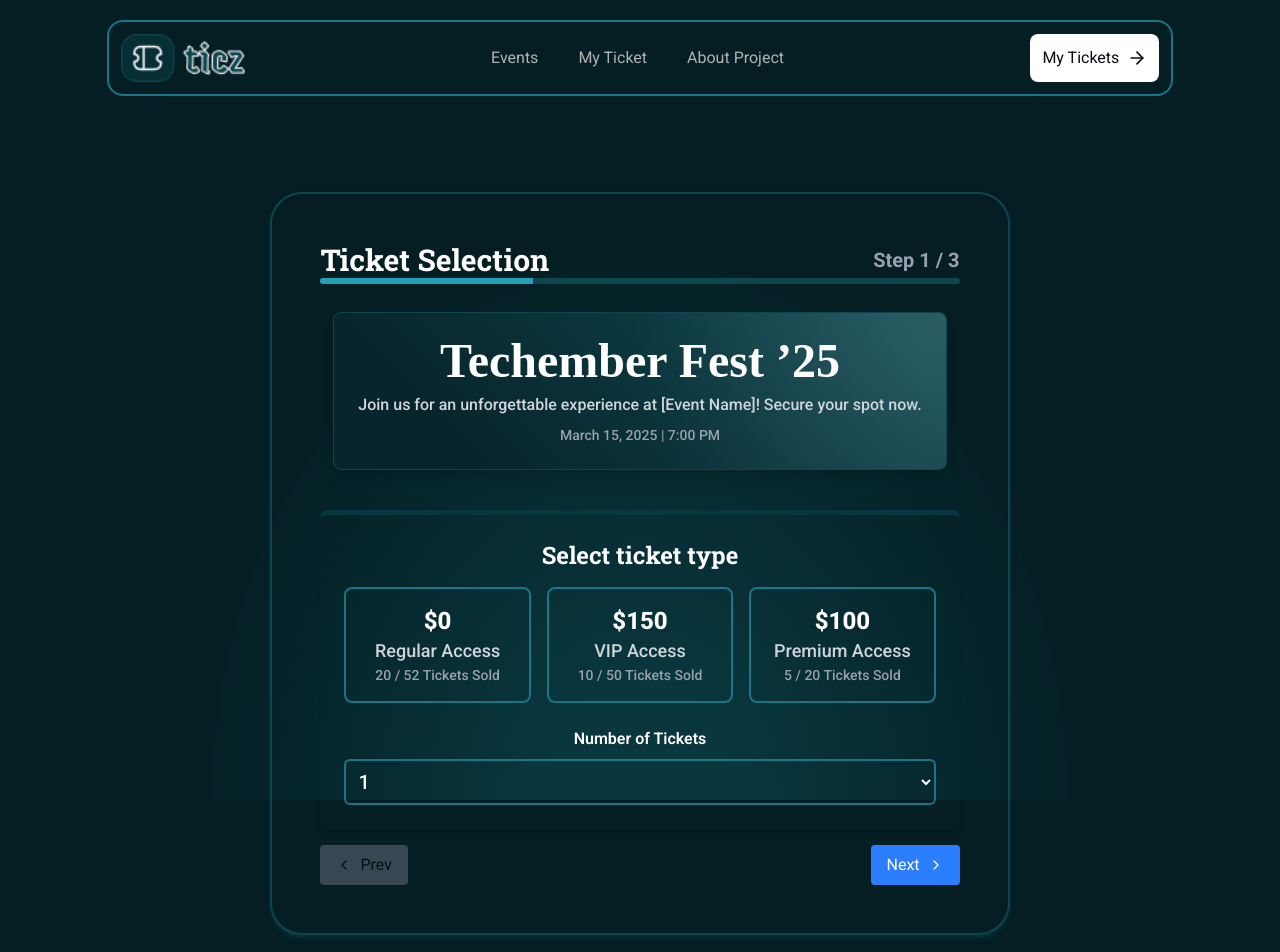
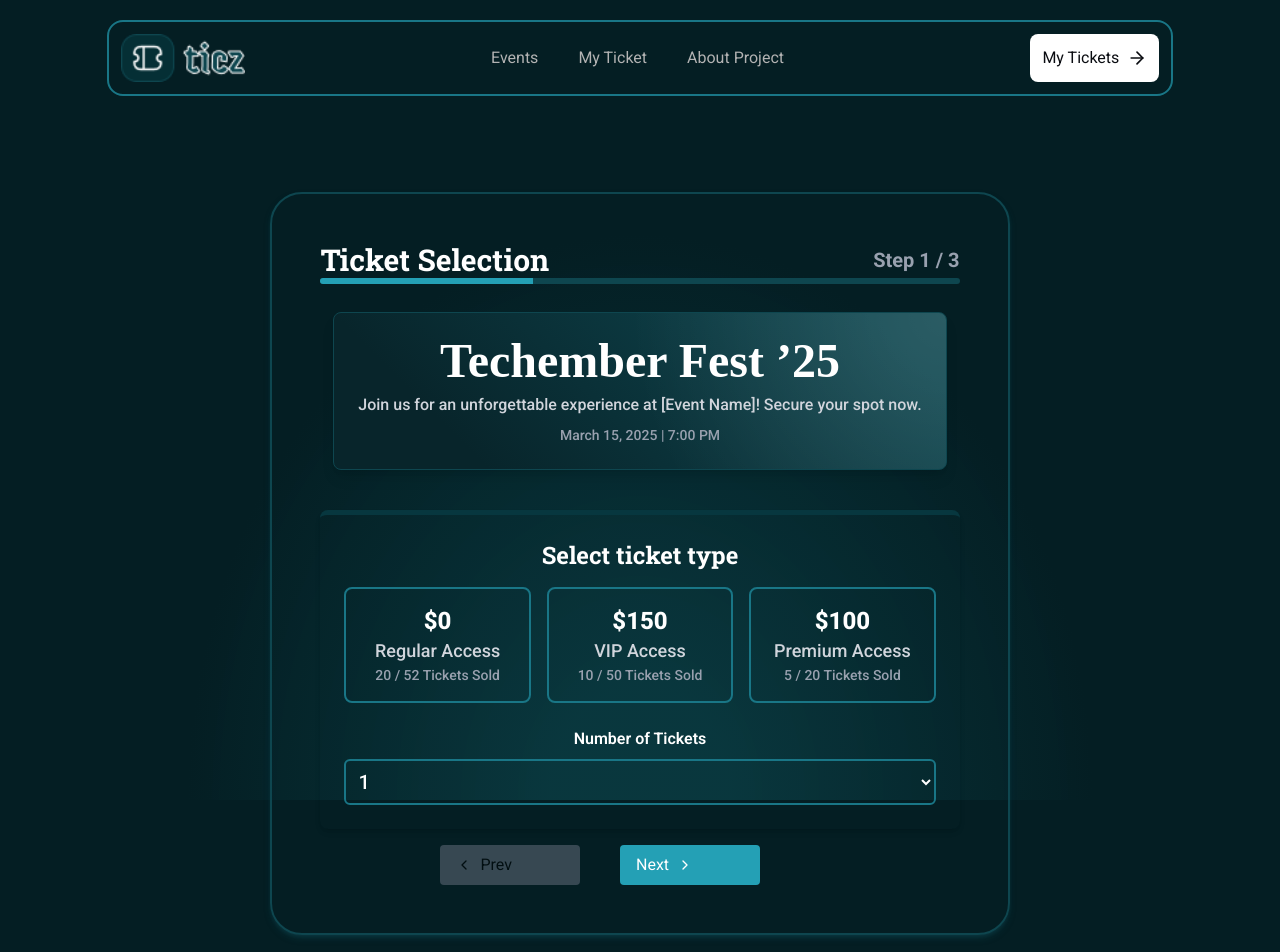
Before and after one commit to bhig-sheydi/ticket-app, a React (Vite) app in the folder ticket/: page / in a window 1280 px wide. Shown: the top 952 px of the page. Built offline with nearby package versions, Linux system fonts and the light colour scheme; a web font is replaced by a local one.

Commit message:
delayed by back end

```diff
--- a/ticket/src/components/CardPagination.jsx
+++ b/ticket/src/components/CardPagination.jsx
@@ -129,10 +129,10 @@ const CardPagination = () => {
       </div>
 
 
-      <div className="flex justify-between items-center mt-4">
+      <div className="flex justify-center gap-10 items-center mt-4 pl-30 pr-50">
         <button
           onClick={handlePrev}
-          className={`py-2 px-4 rounded flex items-center transition-all ${page === 1 ? "opacity-50 cursor-not-allowed bg-gray-500" : "bg-gray-500 text-white hover:bg-gray-600"}`}
+          className={`py-2 px-4 rounded w-full bg-[#24A0B5] h-10 flex items-center transition-all ${page === 1 ? "opacity-50 cursor-not-allowed bg-gray-500" : "bg-gray-500 text-white hover:bg-gray-600"}`}
           disabled={page === 1}
         >
           <ChevronLeft className="w-4 h-4 mr-2" /> Prev
@@ -140,7 +140,7 @@ const CardPagination = () => {
 
         <button
           onClick={handleNext}
-          className={`py-2 px-4 rounded flex items-center transition-all ${page === maxPage ? "opacity-50 cursor-not-allowed bg-gray-500" : "bg-blue-500 text-white hover:bg-blue-600"}`}
+          className={`py-2 px-4 rounded h-10  flex w-full items-center transition-all ${page === maxPage ? "opacity-50 cursor-not-allowed bg-gray-500" : " bg-[#24A0B5] text-white hover:bg-blue-600"}`}
           disabled={page === maxPage}
         >
           Next <ChevronRight className="w-4 h-4 ml-2" />
```
